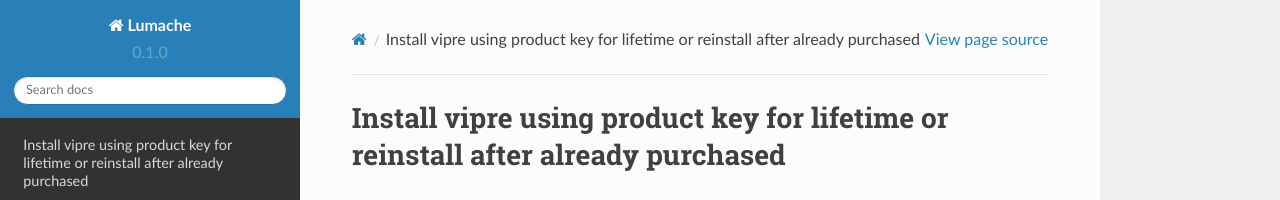
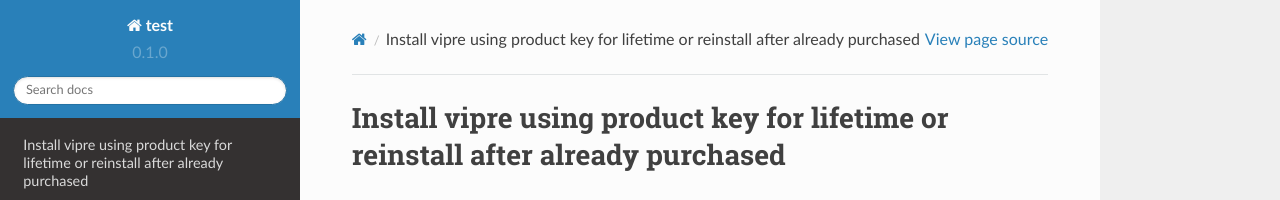
Before and after one commit to marshall85999/vipar, a Sphinx documentation site: the page built from docs/source/index.rst, in a window 1280 px wide. Shown: the top 200 px of the page. Built offline with Sphinx 7.4.7 and the Read the Docs theme 2.0.0, drawn with Linux system fonts in a browser that asks for light colours.

Commit message:
Update conf.py

```diff
--- a/docs/source/conf.py
+++ b/docs/source/conf.py
@@ -2,7 +2,7 @@
 
 # -- Project information
 
-project = 'Lumache'
+project = 'test'
 copyright = '2021, Graziella'
 author = 'Graziella'
 
```
